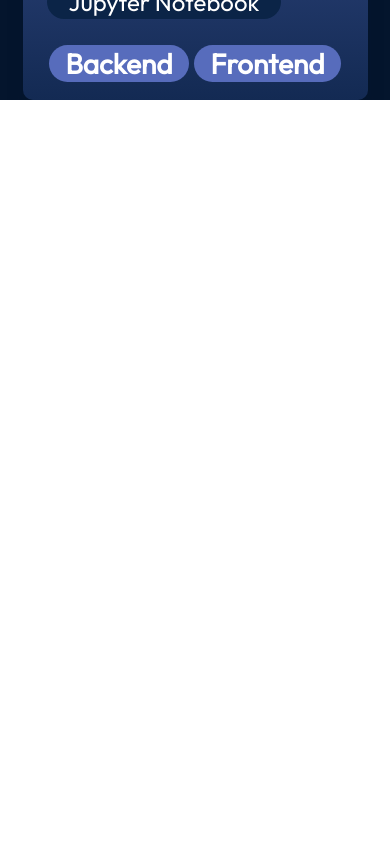
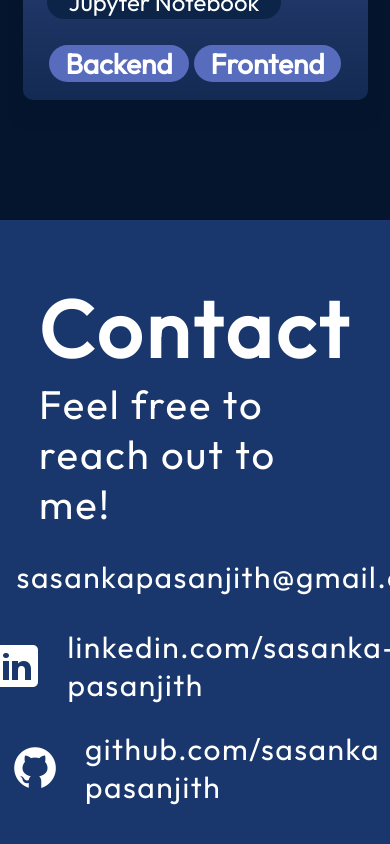
Before and after one commit to SasankaPasanjith/My-Portfolio-Website, a React app: page / in a window 390 px wide. Shown: the part 7260-8104 px from the top of the page. Before the commit the page ends 7360 px from the top, so only its background shows below. Built offline with nearby package versions, Linux system fonts and the light colour scheme; the HTML template or start-up script is replaced by a standard one.

Commit message:
Created Contact section

```diff
--- a/src/App.jsx
+++ b/src/App.jsx
@@ -4,6 +4,7 @@
 import { Navbar } from "./components/Navbar/Navbar";
 import { Technologies } from "./components/Technologies/Technologies";
 import { Projects } from "./components/Projects/Projects";
+import { Contact } from "./components/Contact/Contact";
 
 function App() {
   return (
@@ -13,6 +14,7 @@
       <About />
       <Technologies />
       <Projects />
+      <Contact />
     </div>
   );
 }
--- /dev/null
+++ b/src/components/Contact/Contact.jsx
@@ -0,0 +1,28 @@
+import React from "react";
+import { getImageUrl } from "../../utils";
+import styles from "./Contact.module.css";
+
+export const Contact = () => {
+  return (
+    <footer id="Contact" className={styles.container}>
+      <div className={styles.text}>
+        <h2>Contact</h2>
+        <p>Feel free to reach out to me!</p>
+      </div>
+      <ul className={styles.links}>
+        <li className={styles.link}>
+            <img src={getImageUrl("contact/emailIcon.png")} alt="Email Icon"/>
+            <a href="mailto:sasankapasanjith@gmail.com">sasankapasanjith@gmail.com</a>
+        </li>
+        <li className={styles.link}>
+            <img src={getImageUrl("contact/linkedinIcon.png")} alt="Linkedin Icon"/>
+            <a href="https://www.linkedin.com/in/sasanka-pasanjith/">linkedin.com/sasanka-pasanjith</a>
+        </li>
+        <li className={styles.link}>
+            <img src={getImageUrl("contact/githubIcon.png")} alt="Github Icon"/>
+            <a href="https://github.com/SasankaPasanjith">github.com/sasanka pasanjith</a>
+        </li>
+      </ul>
+    </footer>
+  );
+};
--- /dev/null
+++ b/src/components/Contact/Contact.module.css
@@ -0,0 +1,65 @@
+
+@import "../../vars.css";
+
+.container {
+  color: var(--color-text);
+  margin-top: 120px;
+  background-color: var(--color-secondary);
+  display: flex;
+  flex-direction: row;
+  justify-content: space-evenly;
+  width: 100vw;
+  padding: 58px 10%;
+  gap: 10px;
+}
+
+.text h2 {
+  font-size: 80px;
+  font-weight: 700;
+  letter-spacing: 4px;
+}
+
+.text p {
+  font-size: 40px;
+  font-weight: 400;
+  letter-spacing: 2px;
+}
+
+.links {
+  display: flex;
+  flex-direction: column;
+  align-items: flex-start;
+  list-style: none;
+  gap: 26px;
+}
+
+.link {
+  display: flex;
+  align-items: center;
+  gap: 25px;
+}
+
+.link a {
+  color: var(--color-text);
+  text-decoration: none;
+  font-size: 30px;
+  font-weight: 400;
+  letter-spacing: 1.5px;
+}
+
+@media screen and (max-width: 830px) {
+  .container {
+    flex-direction: column;
+    gap: 23px;
+  }
+
+  .text {
+    display: flex;
+    flex-direction: column;
+    align-items: center;
+  }
+
+  .links {
+    align-items: center;
+  }
+}
```
